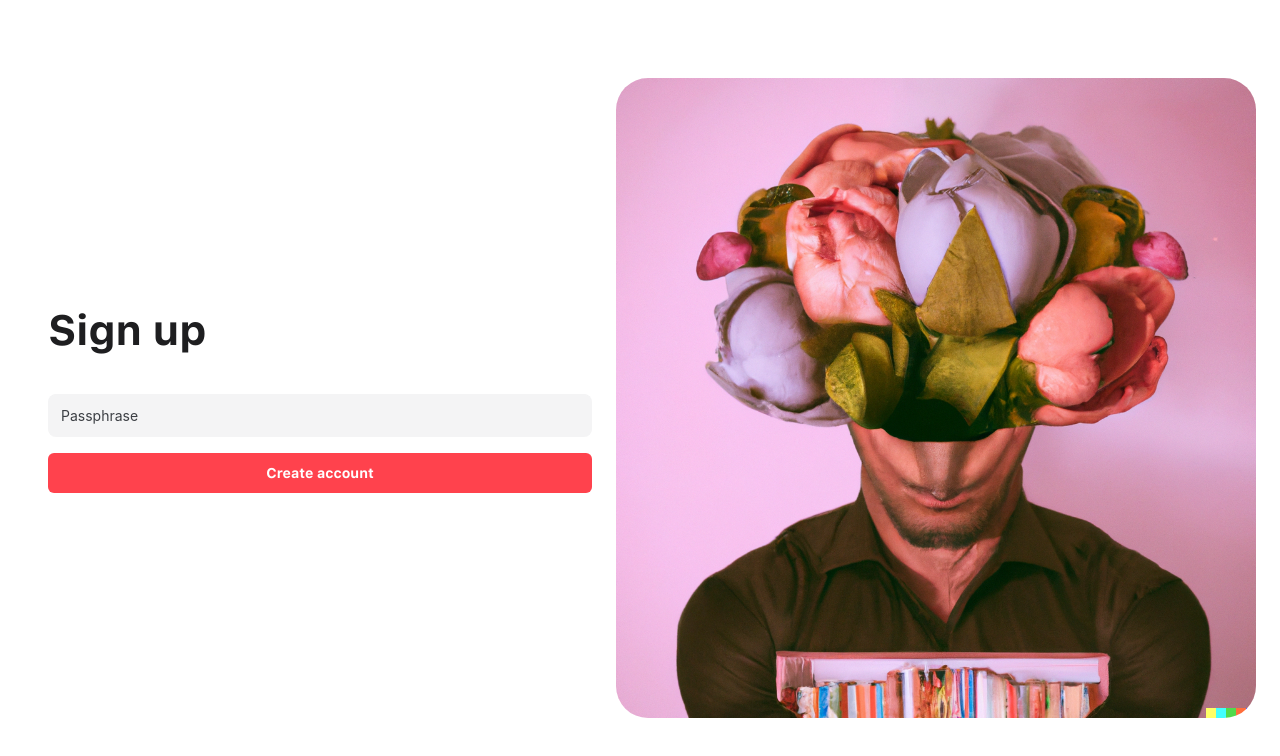
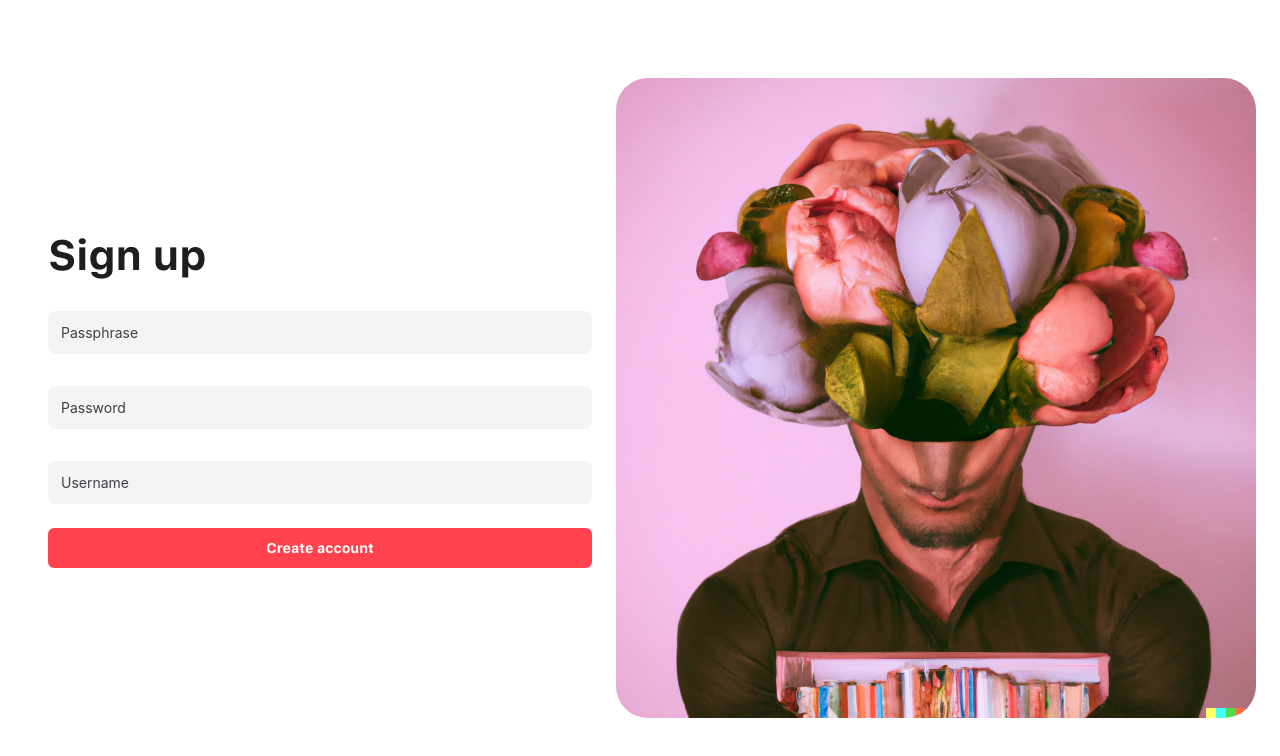
Before and after one commit to ClementeSerrano/web-app-boilerplate, a React (Create React App) app: page /register in a window 1280 px wide. Shown: the top 756 px of the page. Built offline with nearby package versions, Linux system fonts and the light colour scheme.

Commit message:
styles(register form): add styles for text fields

```diff
--- a/src/app/components/TextField/TextField.tsx
+++ b/src/app/components/TextField/TextField.tsx
@@ -38,7 +38,7 @@ export default function TextField({
   const highlightColor = colors?.highlight || theme.palette.text.main;
 
   return (
-    <TextFieldContainer style={style?.root}>
+    <TextFieldContainer style={style?.container}>
       <TextFieldInputContainer
         baseColor={baseColor}
         highlightColor={highlightColor}
--- a/src/app/components/TextField/TextField.types.ts
+++ b/src/app/components/TextField/TextField.types.ts
@@ -10,7 +10,7 @@ export type TextFieldProps = InputHTMLAttributes<HTMLInputElement> & {
 };
 
 export type TextFieldStyle = {
-  root?: CSSProperties;
+  container?: CSSProperties;
   input?: CSSProperties;
   inputContainer?: CSSProperties;
   bar?: CSSProperties;
--- /dev/null
+++ b/src/app/modules/Register/components/RegisterForm/RegisterForm.styles.ts
@@ -0,0 +1,13 @@
+import styled, { DefaultTheme } from "styled-components";
+
+import { TextFieldStyle } from "../../../../components/TextField/TextField.types";
+import Button from "../../../../components/Button/Button";
+
+export const RegisterFormSubmitButton = styled(Button)`
+  width: 100%;
+  margin-top: ${({ theme }) => theme.spacing.md}px;
+`;
+
+export function getRegisterFieldStyles(theme: DefaultTheme): TextFieldStyle {
+  return { container: { marginTop: theme.spacing.xxs } };
+}
--- a/src/app/modules/Register/components/RegisterForm/RegisterForm.tsx
+++ b/src/app/modules/Register/components/RegisterForm/RegisterForm.tsx
@@ -1,11 +1,15 @@
 import { useFormik } from "formik";
 import { Form } from "react-router-dom";
+import { useTheme } from "styled-components";
 
-import Button from "../../../../components/Button/Button";
 import TextField from "../../../../components/TextField/TextField";
 import Typography from "../../../../components/Typography/Typography";
 
 import { RegisterFormValues } from "./RegisterForm.types";
+import {
+  getRegisterFieldStyles,
+  RegisterFormSubmitButton,
+} from "./RegisterForm.styles";
 
 export default function RegisterForm() {
   const form = useFormik<RegisterFormValues>({
@@ -15,11 +19,13 @@ export default function RegisterForm() {
     },
   });
 
-  console.log({ form });
+  const theme = useTheme();
+
+  const fieldStyles = getRegisterFieldStyles(theme);
 
   return (
     <Form onSubmit={form.handleSubmit}>
-      <Typography as="h1" variant="title3" style={{ marginBottom: 16 }}>
+      <Typography as="h1" variant="title3">
         Sign up
       </Typography>
 
@@ -30,11 +36,32 @@ export default function RegisterForm() {
         value={form.values.passphrase}
         onChange={form.handleChange}
         label="Passphrase"
+        style={fieldStyles}
       />
 
-      <Button type="submit" style={{ marginTop: 16, width: "100%" }}>
+      <TextField
+        id="password"
+        name="password"
+        variant="filled"
+        value={form.values.password}
+        onChange={form.handleChange}
+        label="Password"
+        style={fieldStyles}
+      />
+
+      <TextField
+        id="username"
+        name="username"
+        variant="filled"
+        value={form.values.username}
+        onChange={form.handleChange}
+        label="Username"
+        style={fieldStyles}
+      />
+
+      <RegisterFormSubmitButton type="submit">
         Create account
-      </Button>
+      </RegisterFormSubmitButton>
     </Form>
   );
 }
```
